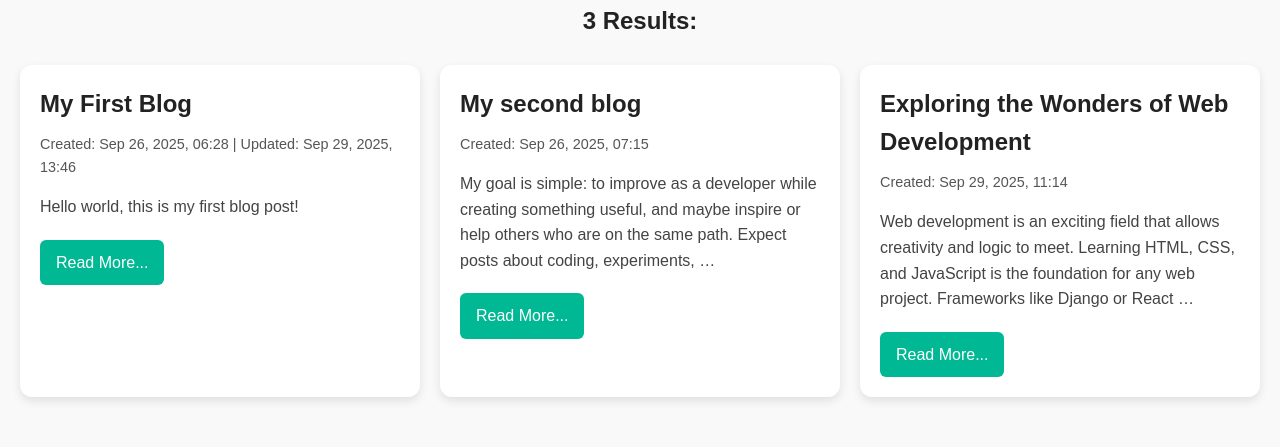
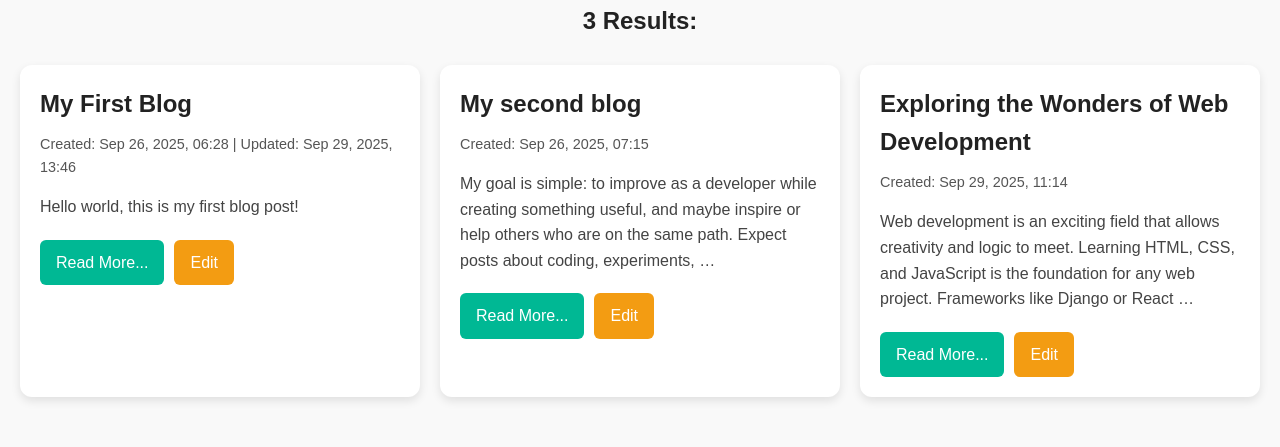
Before and after one commit to Arshiya-Bagheri/personal-blog, a Django app: template config/blog/templates/blog/search.html in a window 1280 px wide. Shown: the part 515-962 px from the top of the page. Run offline with Django 5.2, Linux system fonts and the light colour scheme; the template is opened without the code that fills it: values that come from a table or form of the project are taken from there, others are empty; a user stored in the database is signed in; data comes from the database, SQL or seed files in the repository.

Commit message:
Add edit button to search results

```diff
--- a/config/blog/static/blog/search.css
+++ b/config/blog/static/blog/search.css
@@ -142,3 +142,23 @@
         width: 100%; /* make inputs full width inside container */
     }
 }
+
+.blog-buttons {
+    display: flex;
+    gap: 10px;  /* space between buttons */
+    margin-top: auto;  /* aligns buttons at bottom of card */
+}
+
+.edit-button {
+    display: inline-block;
+    background: #f39c12;  /* orange */
+    color: white;
+    text-decoration: none;
+    padding: 10px 16px;
+    border-radius: 6px;
+    transition: background 0.2s ease;
+}
+
+.edit-button:hover {
+    background: #e67e22;
+}
--- a/config/blog/templates/blog/search.html
+++ b/config/blog/templates/blog/search.html
@@ -30,7 +30,12 @@
 
                         <p class="blog-excerpt">{{ blog.content|truncatewords:30 }}</p>
 
-                        <a href="{% url 'blog_detail' blog.id %}" class="read-more">Read More...</a>
+                        <div class="blog-buttons">
+                            <a href="{% url 'blog_detail' blog.id %}" class="read-more">Read More...</a>
+                            {% if request.user.is_staff %}
+                                <a href="{% url 'update_blogs' blog.id %}" class="edit-button">Edit</a>
+                            {% endif %}
+                        </div>
                     </div>
                 {% empty %}
                     <p>No results found.</p>
```
